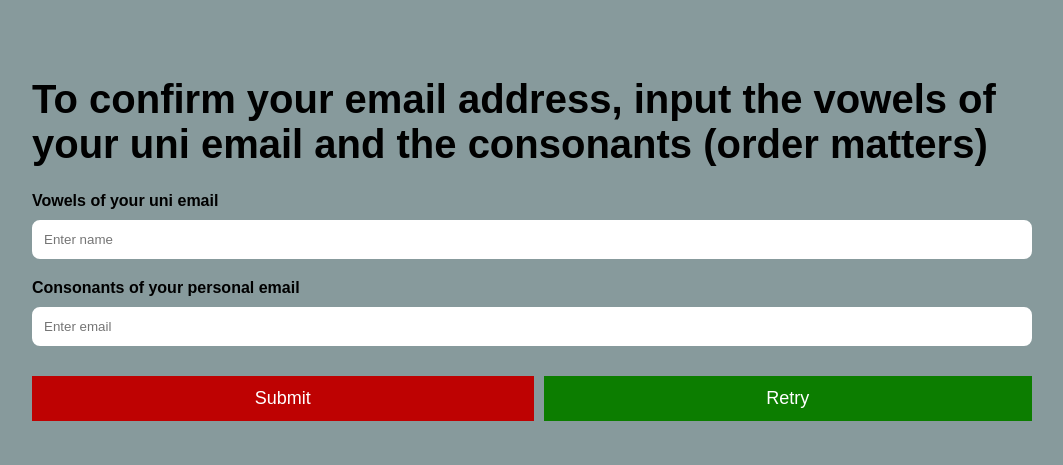
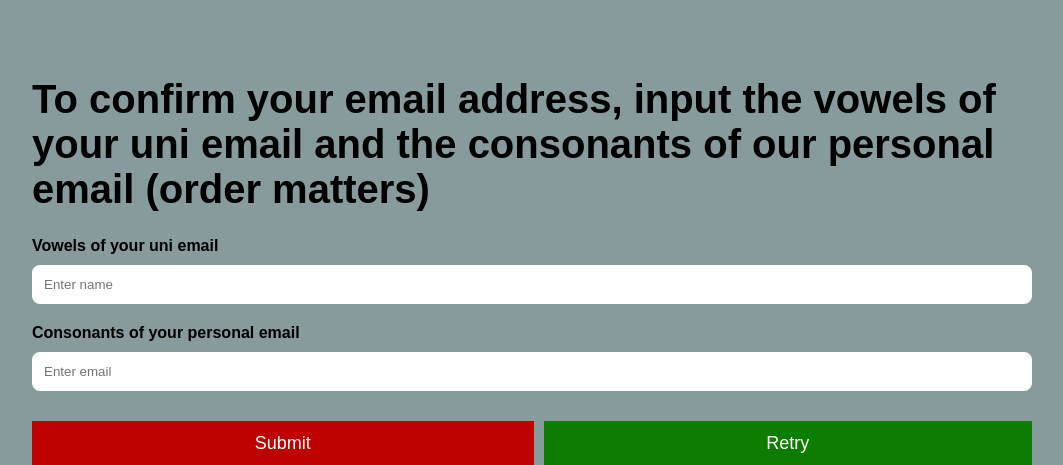
Before and after one commit to DeaDvey/hackstart26, a Flask app: template templates/form6.html in a window 1280 px wide. Shown: the top 465 px of the page, without its empty margins (108-1171 px from the left). Run offline with Flask 3, Linux system fonts and the light colour scheme; the template is opened without the code that fills it, so the values that code supplies are empty.

Commit message:
Fixed some text

```diff
--- a/templates/form1.html
+++ b/templates/form1.html
@@ -31,7 +31,7 @@
             type="range"
             id="name"
             name="name"
-			min="38000000"
+			min="30000000"
 			max="39000000"
             required
         >
--- a/templates/form6.html
+++ b/templates/form6.html
@@ -9,7 +9,7 @@
 <body>
 
 <div class="formWrapper">
-    <h1 class="formHeader">To confirm your email address, input the vowels of your uni email and the consonants (order matters)</h1>
+    <h1 class="formHeader">To confirm your email address, input the vowels of your uni email and the consonants of our personal email (order matters)</h1>
     <form method="POST" action="/page7">
 		<input type="hidden" name="uni_email" value="{{uni_email}}" />
 		<input type="hidden" name="second_email" value="{{second_email}}" />
```
Also changed, not shown: README.md.
